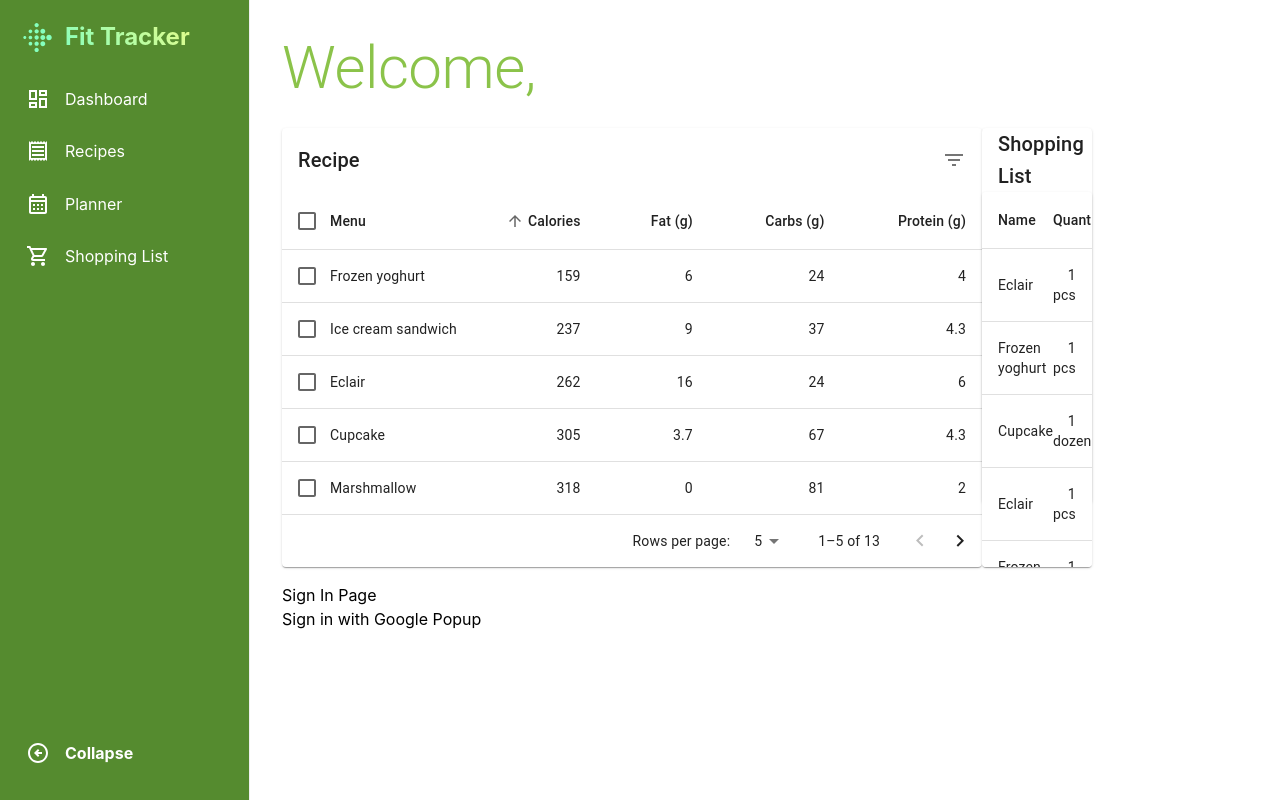
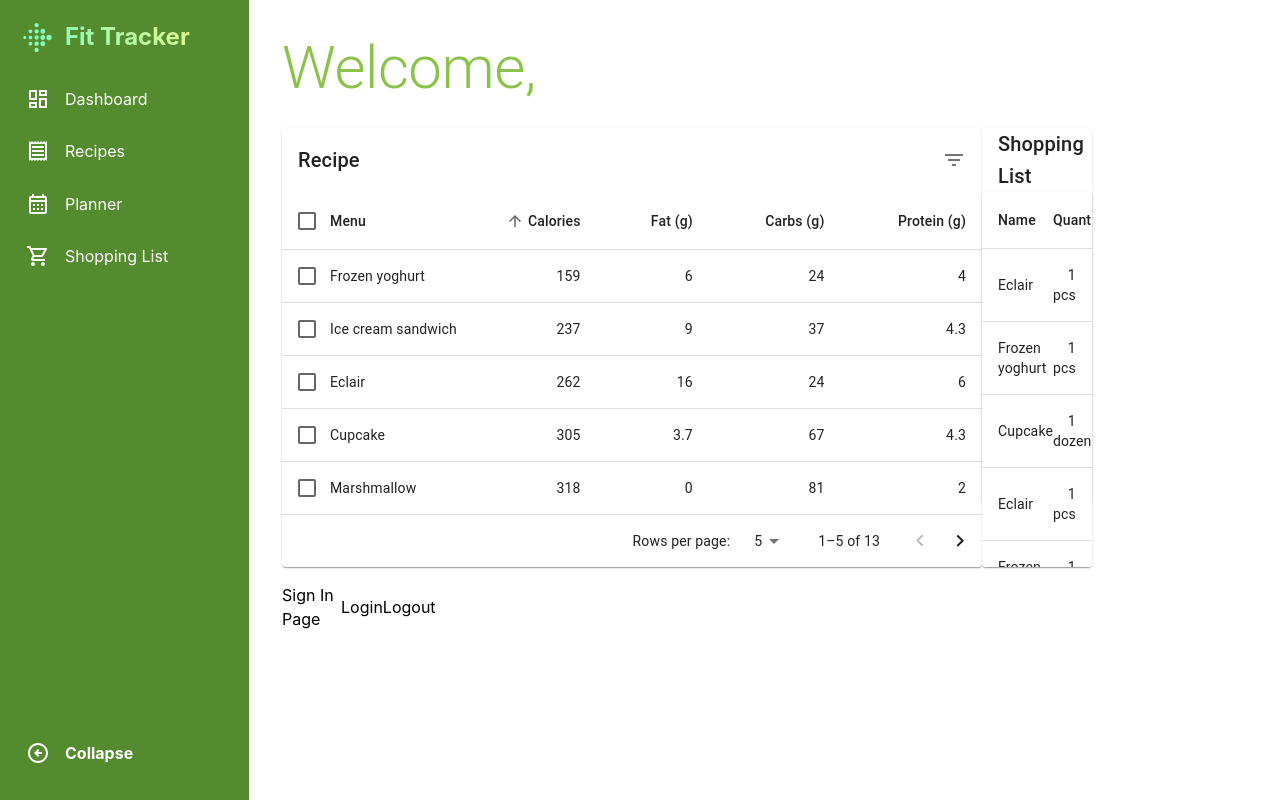
Before and after one commit to chrishadrian/recipe-buddy, a React (Create React App) app: page / in a window 1280 px wide. Built offline with nearby package versions, Linux system fonts and the light colour scheme; no server answers.

Commit message:
Updated sign in component

```diff
--- a/src/component/SignIn.jsx
+++ b/src/component/SignIn.jsx
@@ -1,15 +1,17 @@
-import { createUserDocumentFromAuth, signInWithGooglePopUp } from '../utils/firebase';
+import React from 'react';
+import { useAuth0 } from '@auth0/auth0-react';
 
 function SignIn() {
-	const logGoogleUser = async () => {
-		const { user } = await signInWithGooglePopUp();
-		await createUserDocumentFromAuth(user);
-	};
+	const { loginWithRedirect, logout } = useAuth0();
+
 	return (
-		<div>
+		<div className='flex justify-between w-1/5'>
 			<h1>Sign In Page</h1>
-			<button type='button' onClick={logGoogleUser}>
-				Sign in with Google Popup
+			<button type='button' onClick={() => loginWithRedirect()}>
+				Login
+			</button>
+			<button type='button' onClick={() => logout({ logoutParams: { returnTo: window.location.origin } })}>
+				Logout
 			</button>
 		</div>
 	);
```
